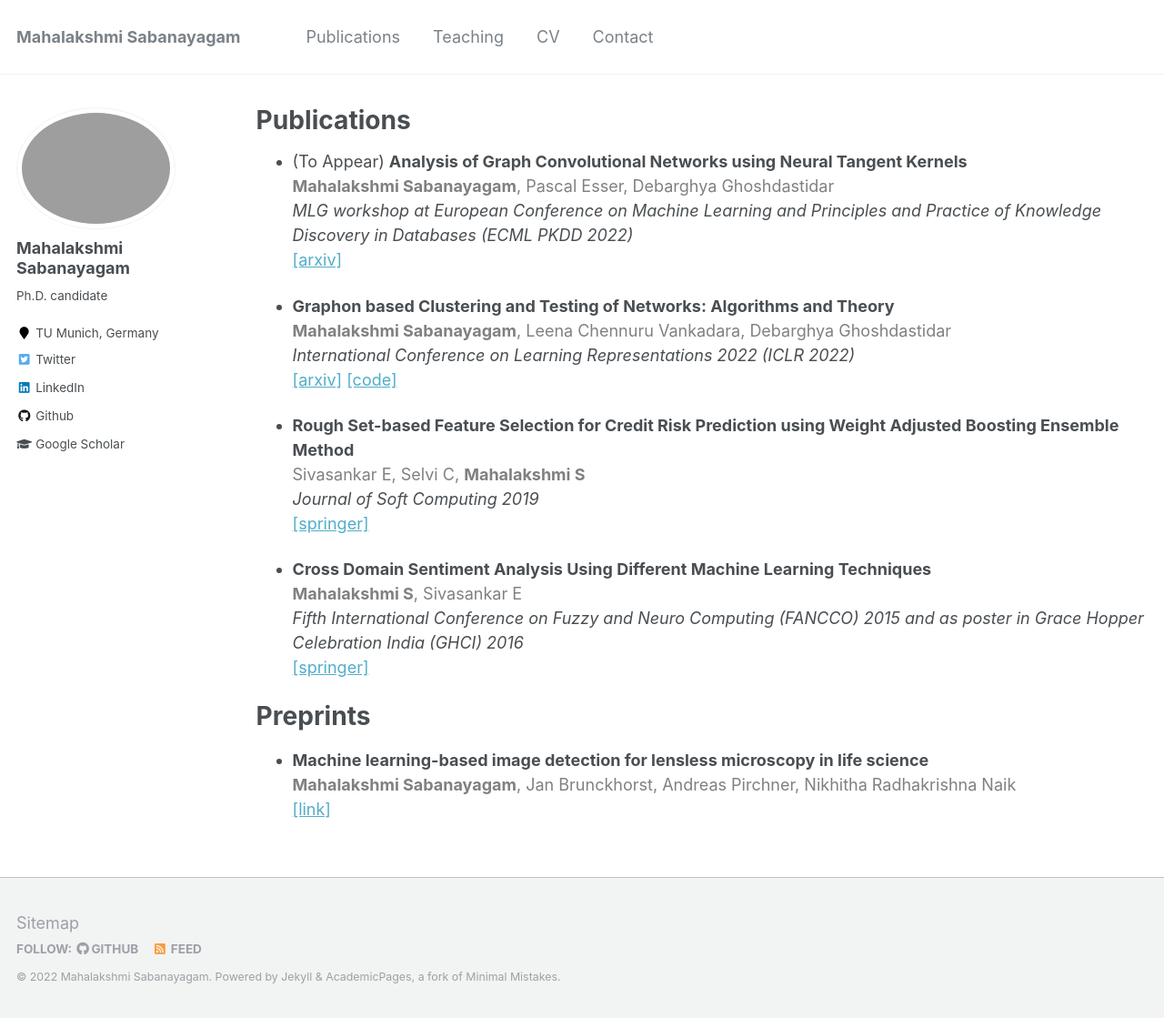
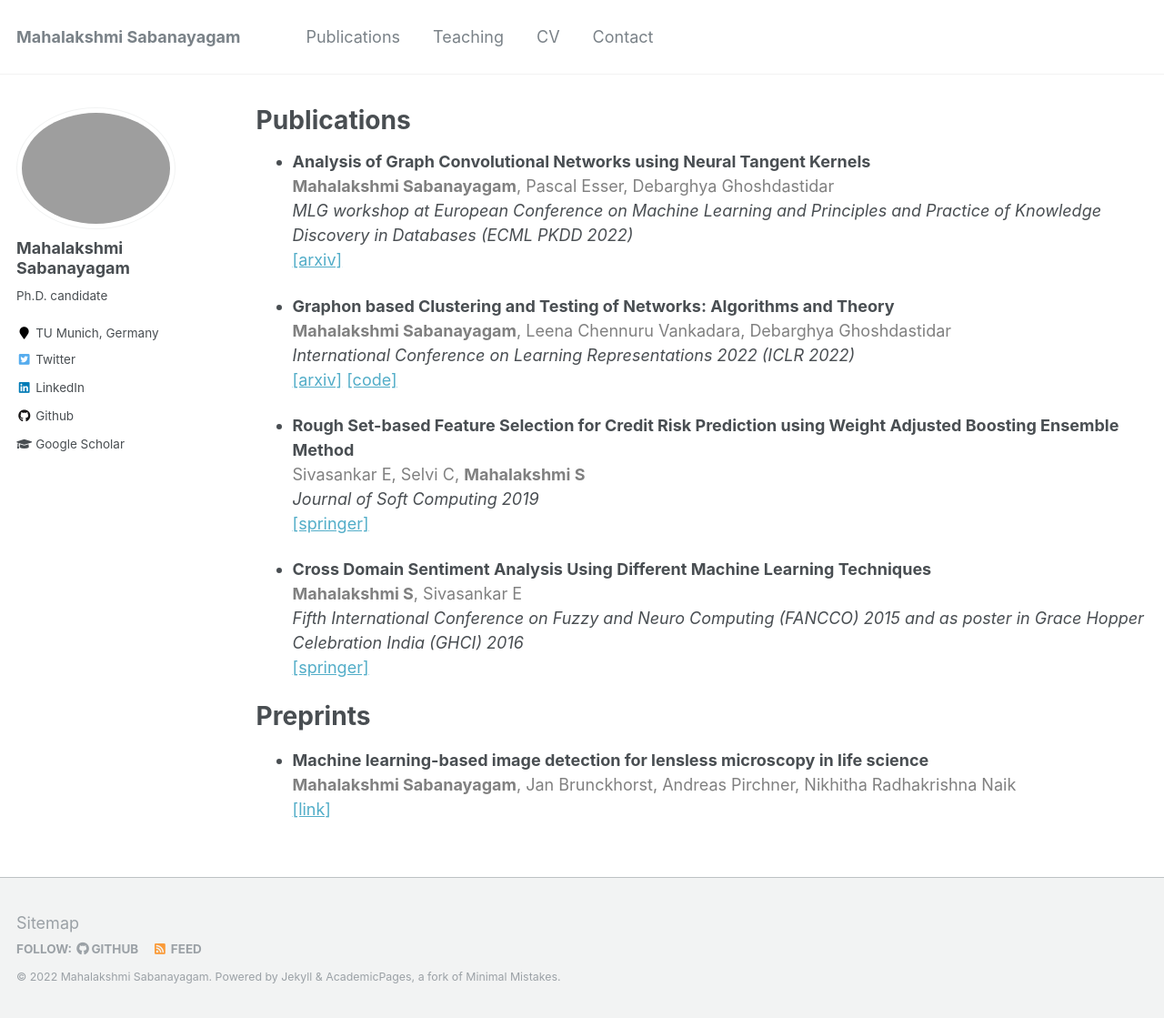
Before and after one commit to mahalakshmi-sabanayagam/mahalakshmi-sabanayagam.github.io, a Jekyll site: the page built from _pages/publications.md, in a window 1280 px wide and 1119 px high. Shown: the whole window at 91% size. Built offline with Jekyll 4.4.1, drawn with Linux system fonts in a browser that asks for light colours.

Commit message:
Update ecml

```diff
--- a/_pages/publications.md
+++ b/_pages/publications.md
@@ -5,7 +5,7 @@ permalink: /publications/
 author_profile: true
 ---
 
-* (To Appear) **Analysis of Graph Convolutional Networks using Neural Tangent Kernels** <br>
+* **Analysis of Graph Convolutional Networks using Neural Tangent Kernels** <br>
 <span style="color:gray;"> **Mahalakshmi Sabanayagam**, Pascal Esser, Debarghya Ghoshdastidar </span> <br>
 _MLG workshop at European Conference on Machine Learning and Principles and Practice of Knowledge Discovery in Databases  (ECML PKDD 2022)_ <br>
 [[arxiv]](https://arxiv.org/abs/2110.04060)
```
